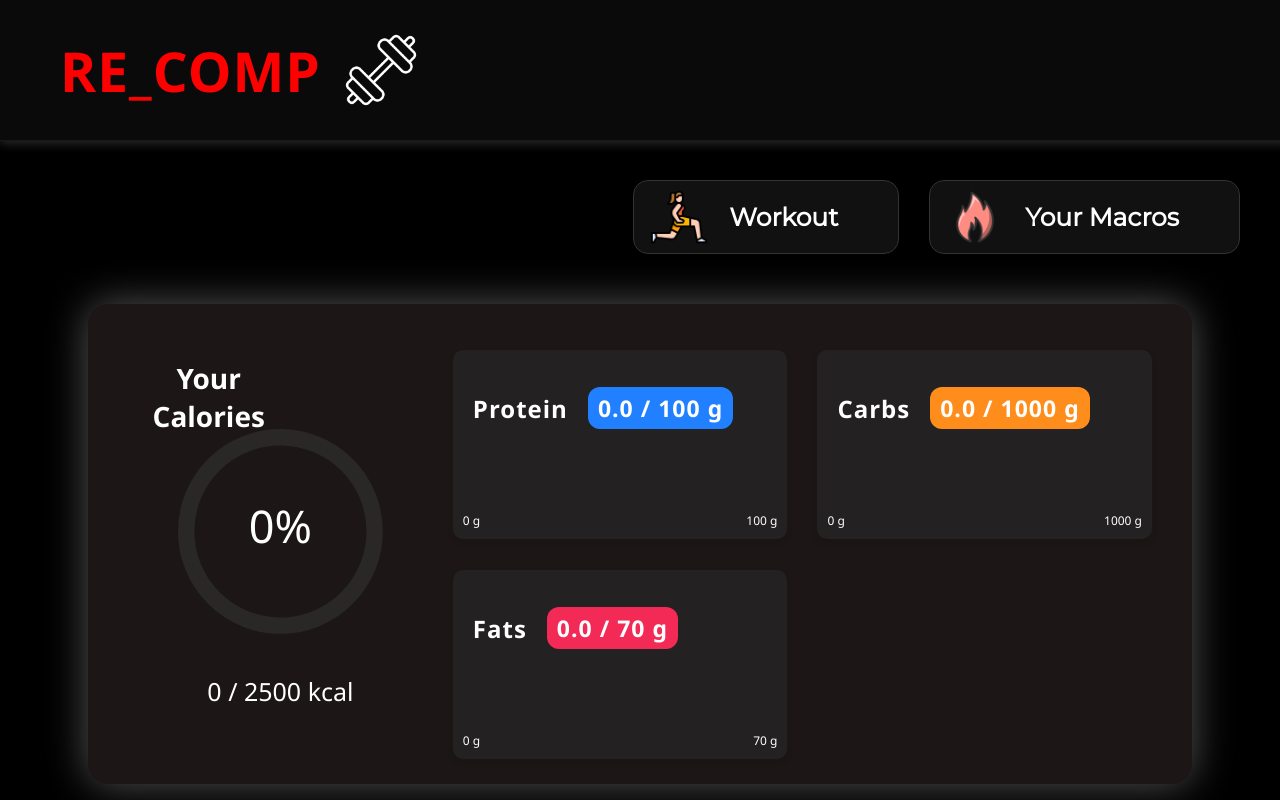
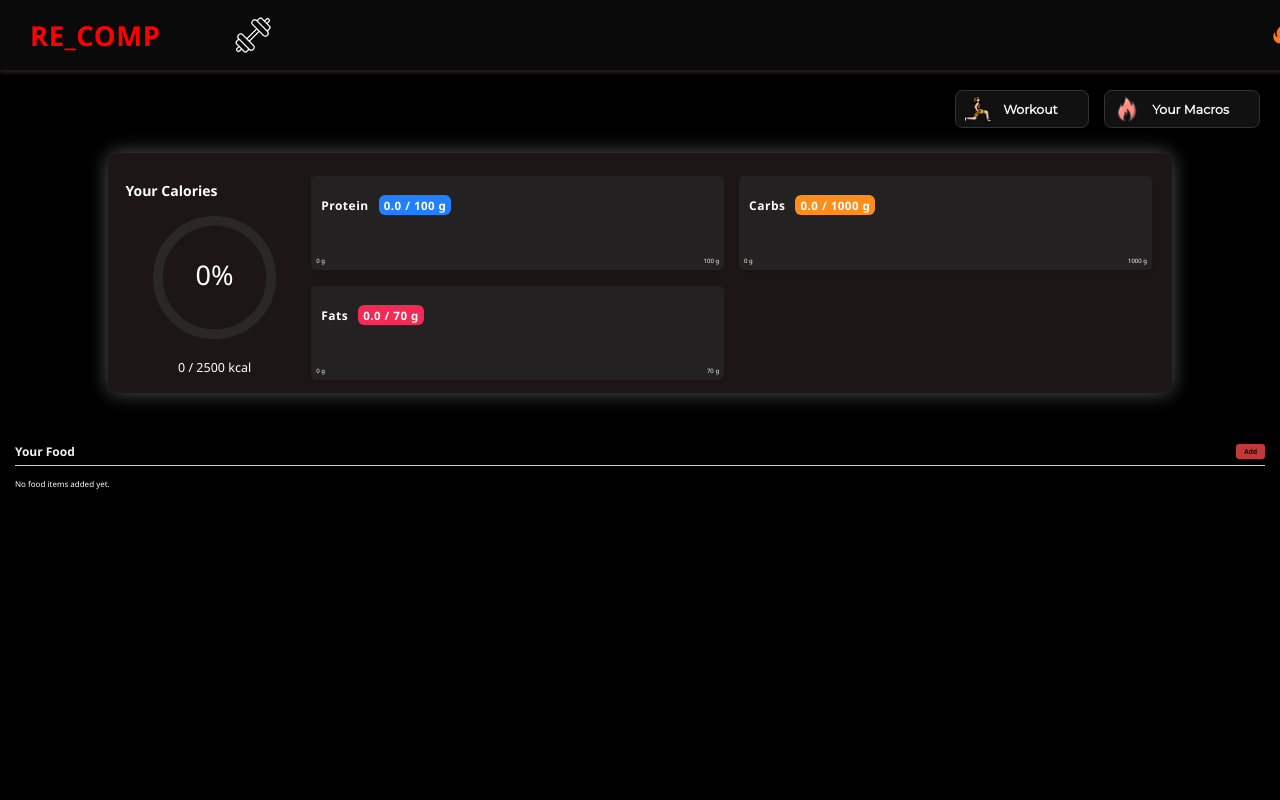
Before and after one commit to satish9618/recomp, a React (Create React App) app: page / in a window 1280 px wide. Shown: the top 800 px of the page. Built offline with nearby package versions, Linux system fonts and the light colour scheme.

Commit message:
your message here

```diff
--- a/src/App.css
+++ b/src/App.css
@@ -3,6 +3,7 @@ body {
   font-family: 'Segoe UI', sans-serif;
   background-color: #000000;
   color: #f1f1f1;
+  zoom: 50%; /* Or 0.9 */
 }
 
 .app {
```
